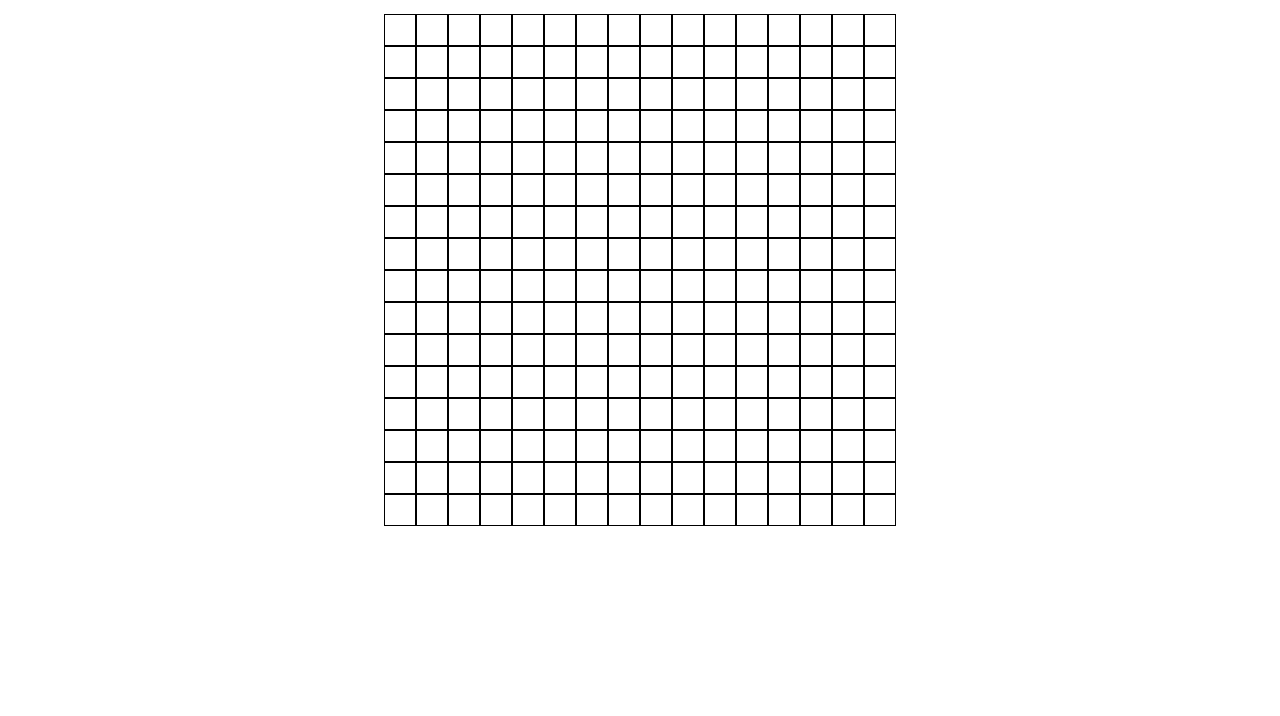
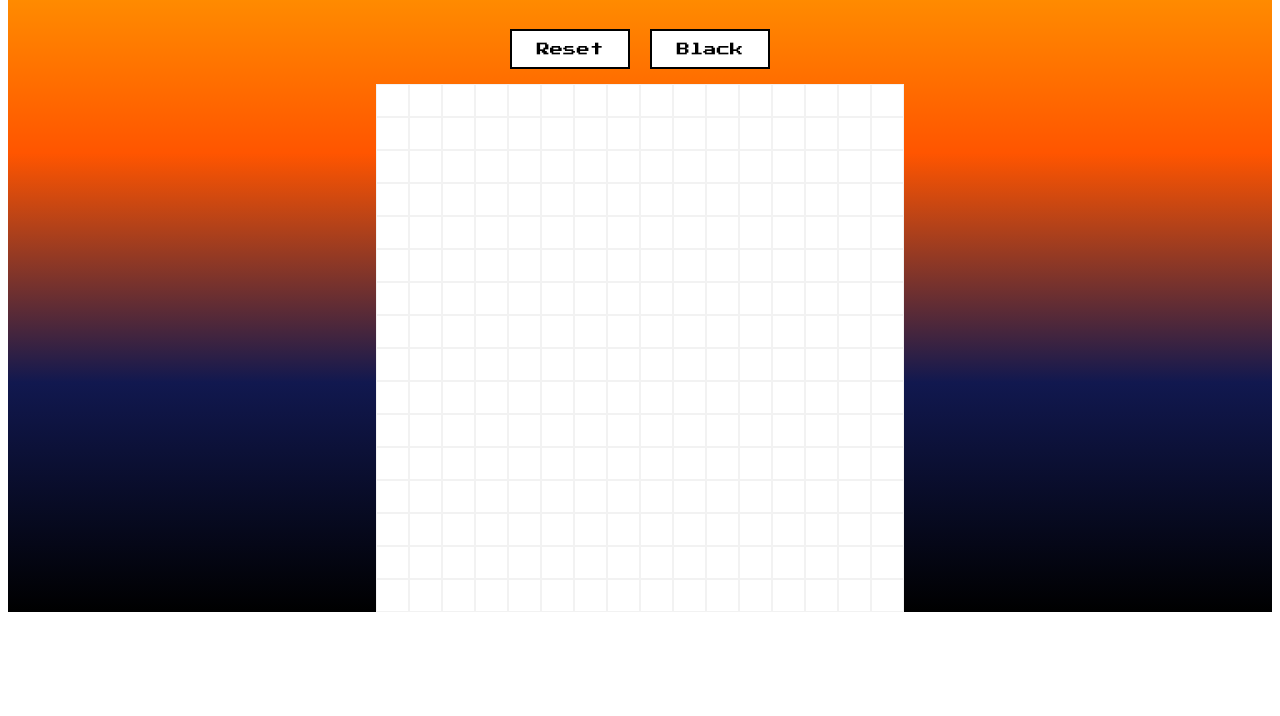
Before and after one commit to dvbridges/odin, a plain HTML site: page etchasketch/index.html in a window 1280 px wide. Shown: the part 84-800 px from the top of the page. Drawn offline with Linux system fonts and the light colour scheme.

Commit message:
Finalised etchasketch

```diff
--- a/etchasketch/index.html
+++ b/etchasketch/index.html
@@ -11,6 +11,10 @@
 <body>
 	<div class="main-container">
 		<div class="header"><p>Etch-a-Sketch</p></div>
+		<div class="button-container">
+			<button class="buttons" id="resetButton">Reset</button>
+			<button class="buttons" id="colorButton">Black</button>
+		</div>
 		<div class="container"></div>
 		<script src="scripts/script.js"></script>
 	</div>
--- a/etchasketch/scripts/script.js
+++ b/etchasketch/scripts/script.js
@@ -1,33 +1,97 @@
 var divs = document.getElementsByClassName("container")
+var colorType = () => {return 'black'};
+const GRIDSIZE = 500;
 
+// Add button event for setting cell color attribute
+var button = document.getElementById("colorButton");
+button.addEventListener('click', (event) => {
+	if (event.target.textContent === 'Random') {
+		button.textContent = 'Black';
+		colorType = () => {return 'black'};
+	} else {
+		button.textContent = 'Random';
+		colorType = randomColor;
+	}
+})
 
-var setGrid = function(row)
+/**
+ * Summary. Sets color of cell.
+ *
+ * @return {string} Random hex color
+ */
+var randomColor = function() {
+	return "#"+((1<<24)*Math.random()|0).toString(16)
+}
+
+/**
+ * Add event lister for reset button
+ * Resets grid
+ */
+var reset = document.getElementById('resetButton')
+reset.addEventListener('click', () => {
+	var size = prompt("Enter grid size: ");
+	size = size > 0 ? size : 16
+	clearGrid();
+	setGrid(size);
+})
+
+/**
+ * Clears grid
+ */
+var clearGrid = function() {
+  while (divs[0].firstChild) {
+		divs[0].removeChild(divs[0].firstChild);
+	}
+}
+
+/**
+ * Summary. Creates single cell in grid
+ *
+ * @param {Object} The div row container
+ * @param {Number} The size if the cell in pixels
+ * @return {Object} The row with cells
+ */
+var setElements = function(row, size)
 {
 	col = document.createElement("div");
-	col.style.borderColor = 'black';
-	col.style.height="30px";
-	col.style.width="30px";
+	col.style.borderColor = 'rgba(0, 0, 0, 0.05)';
+	col.style.height=`${size}px`;
+	col.style.width=`${size}px`;
 	col.style.borderStyle = "solid";
 	col.style.borderWidth="1px";
-	col = setEvent(col)
+	col = setElementColor(col)
 	row.appendChild(col);
 	return row;
 }
 
-var setEvent = function(cell) {
+/**
+ * Summary. Sets the cell color on move event
+ *
+ * @param {Object} The div cell
+ */
+var setElementColor = function(cell) {
 	cell.addEventListener('mousemove', (event) =>{
-	  event.target.style.backgroundColor = 'black';
+	  event.target.style.backgroundColor = colorType();
 	})
 	return cell;
 }
 
+/**
+ * Summary. Sets grid
+ *
+ * @param {Number} The number of grid cells as sqrt
+ */
+var setGrid = function (size) {
+	var cellSize = parseInt(GRIDSIZE / size);
+	for (let i = 0; i < size; i++)
+		{
+			row = document.createElement("div");
+			for (let j = 0; j < size; j++)
+				{
+					row = setElements(row, cellSize)
+				}
+			divs[0].appendChild(row);
+		}
+	}
 
-for (let i = 0; i < 16; i++)
-	{
-		row = document.createElement("div");
-		for (let i = 0; i < 16; i++)
-			{
-        row = setGrid(row)
-			}
-		divs[0].appendChild(row);
-	}
+setGrid(16);
--- a/etchasketch/styles/style.css
+++ b/etchasketch/styles/style.css
@@ -1,6 +1,34 @@
 .container {
   display: flex;
+	background-color: white;
+}
 
+.button-container {
+	height: 70px;
+  display: flex;
+	align-items: center;
+	justify-content: center;
+}
+
+.buttons {
+	margin: 10px;
+	font-family: 'Press Start 2P', cursive;
+	height: 40px;
+	width: 120px;
+	border: 2px solid black;
+  background-color: white;
+	outline: none;
+}
+
+.buttons:hover {
+  background-color: #f79d1e; /* Green */
+  color: white;
+	border: 2px solid black;
+}
+
+.buttons:active {
+  background-color: #e67700;
+  transform: scaleY(.95) scaleX(.95);
 }
 
 .main-container {
@@ -8,6 +36,7 @@
 	flex-direction: column ;
 	align-items: center;
 	justify-content: center;
+	background-image: linear-gradient(orange, #ff5500, #11184f, black);
 }
 
 .header {
@@ -16,5 +45,6 @@
 	font-size: 30px;
 	align-items: center;
 	justify-content: center;
-
+  color: rgb(51, 51, 51);
+  text-shadow: -3px 0 1px rgb(30,242,180) , 3px 0 1px rgb(246,211,10) ;
 }
```
